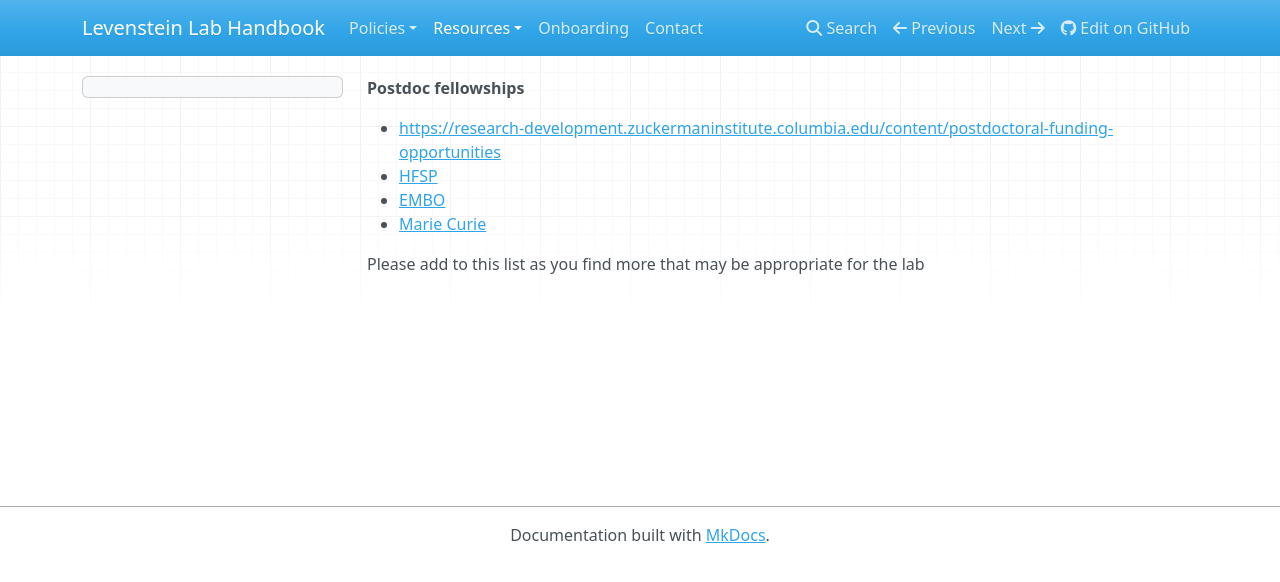
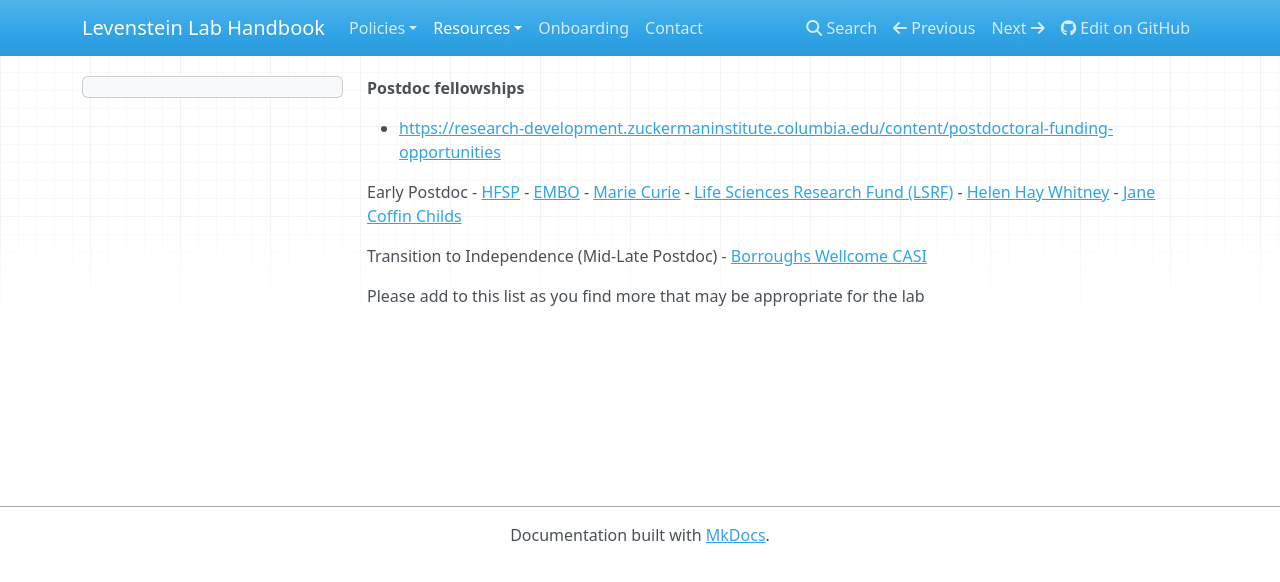
Before and after one commit to LevensteinLab/Lab-Handbook, an MkDocs documentation site: the page built from docs/Resources/funding.md, in a window 1280 px wide. Shown: the top 582 px of the page. Built offline with MkDocs 1.6.1, drawn with Linux system fonts in a browser that asks for light colours; nearby versions of some CDN libraries.

Commit message:
Update funding resources for postdoc fellowships
Added additional postdoctoral funding opportunities and organized them into categories.

```diff
--- a/docs/Resources/funding.md
+++ b/docs/Resources/funding.md
@@ -1,8 +1,16 @@
 **Postdoc fellowships**
 
 - [https://research-development.zuckermaninstitute.columbia.edu/content/postdoctoral-funding-opportunities](https://research-development.zuckermaninstitute.columbia.edu/content/postdoctoral-funding-opportunities)
+
+Early Postdoc
 - [HFSP](https://www.hfsp.org/funding/hfsp-funding/research-grants)
 - [EMBO](https://www.embo.org/funding/fellowships-grants-and-career-support/postdoctoral-fellowships/)
 - [Marie Curie](https://marie-sklodowska-curie-actions.ec.europa.eu/actions/postdoctoral-fellowships)
+- [Life Sciences Research Fund (LSRF)](https://lsrf.org/apply/)
+- [Helen Hay Whitney](https://hhwf.org/research-fellowship/)
+- [Jane Coffin Childs](https://www.jccfund.org/eligibilty-criteria/)
+
+Transition to Independence (Mid-Late Postdoc)
+- [Borroughs Wellcome CASI](https://www.bwfund.org/grants/interfaces-in-science/career-awards-at-the-scientific-interface/)
 
 Please add to this list as you find more that may be appropriate for the lab
```
